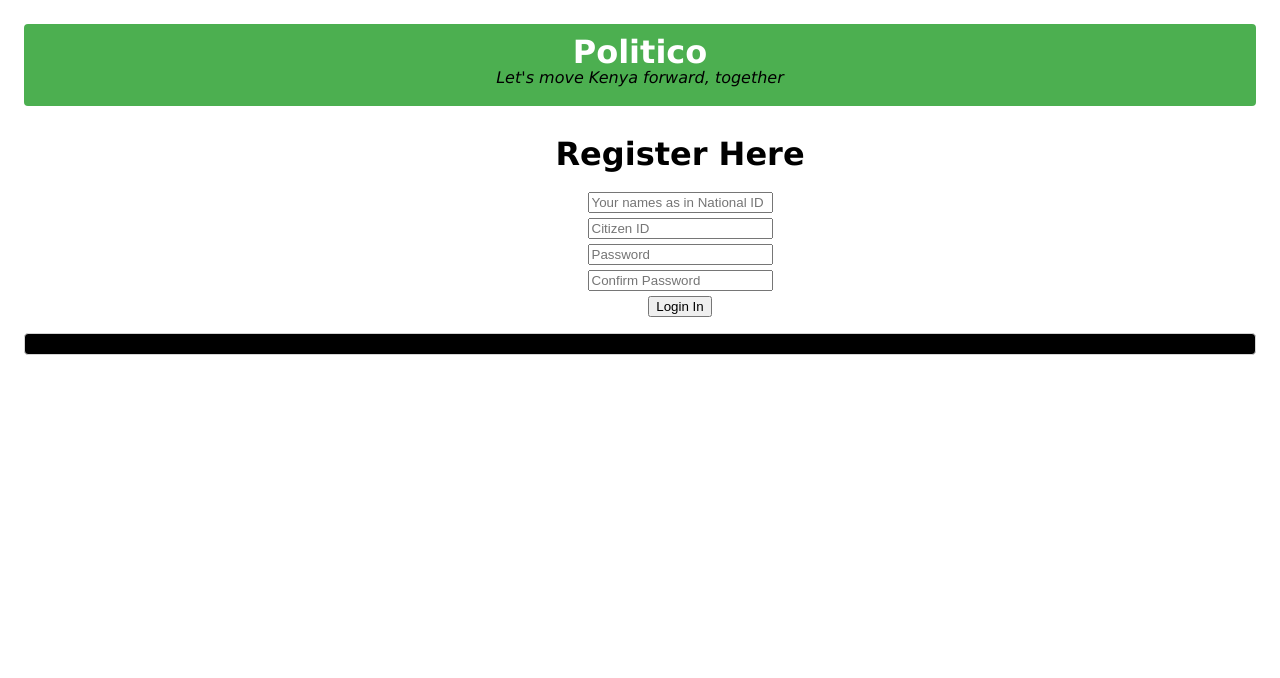
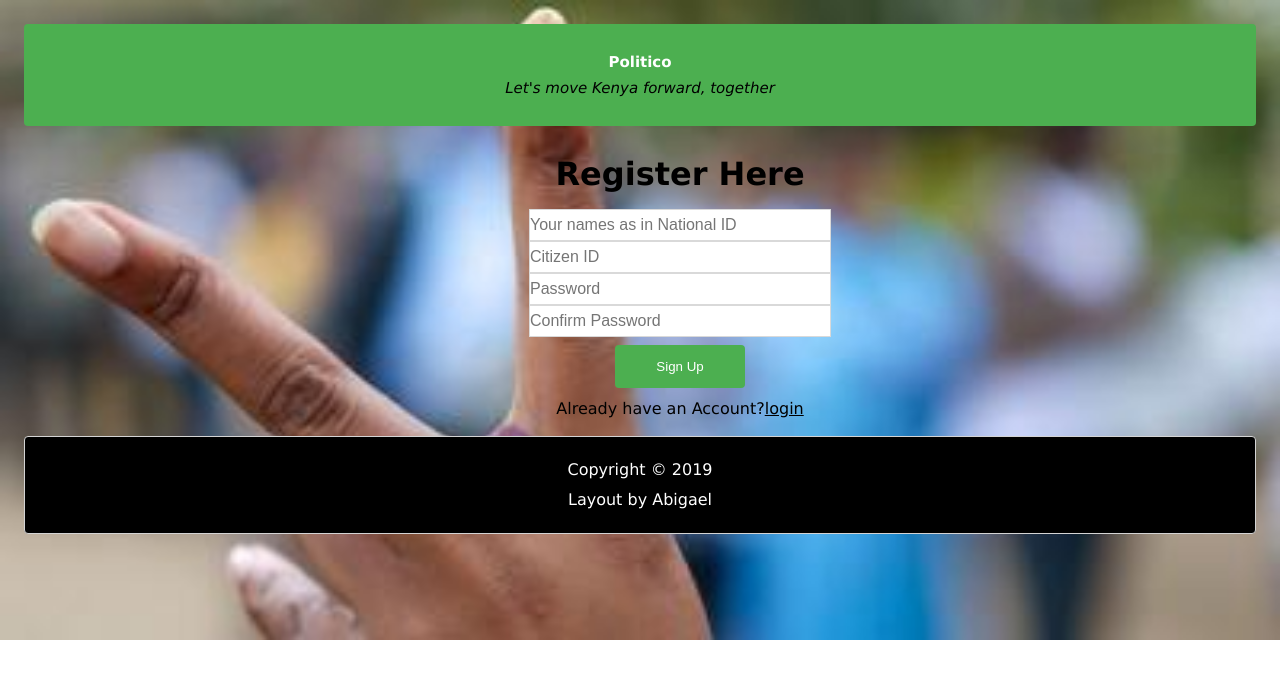
Before and after one commit to SheilaAbby/POLITICO-website, a plain HTML site: page UI/signup.html in a window 1280 px wide. Drawn offline with Linux system fonts and the light colour scheme.

Commit message:
[Finishes #163550068 ] user signup page feature - added form validation with Js

```diff
--- a/UI/css/politico.css
+++ b/UI/css/politico.css
@@ -3,6 +3,8 @@
         font: 100% Lucida Sans, Verdana;
         margin: 20px;
         line-height: 26px;
+        background: url("../images/election.jpg") no-repeat;
+        background-size: cover;
     }
 
     .container {
@@ -24,7 +26,8 @@
     #top {
         background-color: #4CAF50;
         color: #ffffff;
-        padding: 15px;
+        padding: 25px;
+        font-size: 25px;
     }
 
     #menubar {
@@ -61,9 +64,19 @@
         line-height: 14px;
     }
 
+    ul {
+        text-decoration: none;
+    }
+
+    li {
+        display: inline;
+        padding: 0 20px 0 20px;
+    }
     #top h1, #top p, #menulist {
         margin: 0;
         padding: 0;
+        text-decoration: none;
+        font-size: 15px;
     }
 
     .menuitem {
@@ -84,6 +97,30 @@
     font-weight:bold;
     }
 
+    /* style form textboxes */
+    .textbox {
+        padding: 0;
+        height: 30px;
+        position: relative;
+        left: 0;
+        outline: none;
+        border: 1px solid #cdcdcd;
+        border-color: rgba(0,0,0,.15);
+        background-color: white;
+        font-size: 16px;
+        width: 300px;
+    }
+
+    input[type=submit] {
+        width: 10%;
+        background-color: #4CAF50;
+        color: white;
+        padding: 14px 20px;
+        margin: 8px 0;
+        border: none;
+        border-radius: 4px;
+        cursor: pointer;
+      }
 
     a {
         color: #000000;
@@ -93,7 +130,6 @@
     a:hover {
         text-decoration: none;
     }
-
 
     @media (max-width: 800px) {
         #sidebar {
--- /dev/null
+++ b/UI/js/politico.js
@@ -0,0 +1,28 @@
+
+    document.getElementById("footer").innerHTML =
+	"<p id='copyright'>Copyright &copy; " + new Date().getFullYear()
+	+ "<p id='credits'>Layout by Abigael</p>"
+
+function validation (){
+     //asign the variable the value of the input field
+    var citizen_id = document.login.citizen_id.value;
+    var password = document.login.pswd.value;
+
+    //variables for signup form fields
+    var citizen_name = document.signup.citizen_name.value;
+    var citizen = document.signup.citizen_id.value;
+    var pswd1 = document.signup.password1.value;
+    var pswd2 = document.signup.password2.value;
+
+    //check for empty fields in login form
+    if(citizen_id == "" || password == ""){
+        document.getElementById("error").innerHTML="Required.Please fill";
+        return false;
+    }
+
+     //check for empty fields in signup form
+     if(citizen_name == citizen == pswd1 ==  pswd2 == ""){
+        document.getElementById("errors").innerHTML="Required.Please fill the fields";
+        return false;
+    }
+}
--- a/UI/signup.html
+++ b/UI/signup.html
@@ -5,7 +5,7 @@
     <meta charset="UTF-8">
     <meta name="viewport" content="width=device-width, initial-scale=1.0">
     <meta http-equiv="X-UA-Compatible" content="ie=edge">
-    <title>Home Page</title>
+    <title>Politico | Sign-Up</title>
 </head>
 <body>
 <div class="container wrapper">
@@ -17,22 +17,17 @@
     <div id="main">
     <div></div>
     <h1>Register Here</h1>
-           <form action="login.html">
-            <div class="textbox">
-                <input type="text" placeholder="Your names as in National ID" name="" value="">
-                </div>
-           <div class="textbox">
-                <input type="text" placeholder="Citizen ID" name="" value="">
-            </div>
-                <div class="textbox">
-                <input type="password" placeholder="Password" name="" value="">
-                </div>
-                <div class="textbox">
-                        <input type="password" placeholder="Confirm Password" name="" value="">
-                </div>
+    <form name="signup" action="login.html" onsubmit="return validation();">
 
-                <input type="submit" value="Login In">
+            <input type="text" class="textbox" placeholder="Your names as in National ID" name="citizen_name" value=""><br>
+            <input type="text"  class="textbox" placeholder="Citizen ID" name="citizen_id" value=""><br>
+            <input type="password" class="textbox" placeholder="Password" name="password1" value=""><br>
+            <input type="password" class="textbox" placeholder="Confirm Password" name="password2" value=""><br>
+
+            <input type="submit" value="Sign Up"><br>
             </form>
+            <div id="errors"></div>
+            <h>Already have an Account?<a href="login.html">login</a></h>
     </div>
 
         </div>
```
Also changed, not shown: UI/index.html (+7 -7 lines), UI/login.html (+25 -2 lines), UI/images/election.jpg (added). Lines whose indentation alone changed are shown as unchanged.
